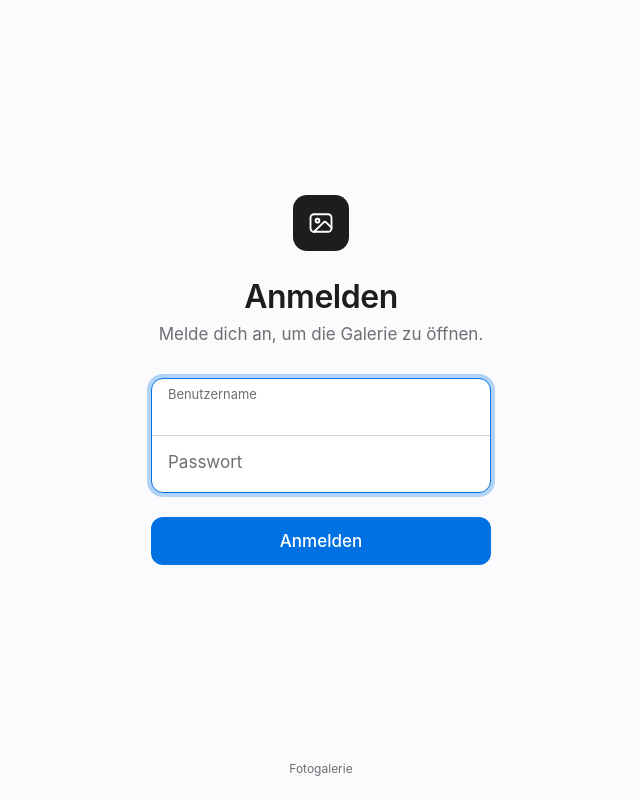
After one commit to ninortbrgr/tx-photo-galery, a Django app: page /accounts/login/ in a window 1280 px wide. The commit adds this page. Shown: the whole page, without its empty margins (319-959 px from the left). Run offline with Django 4.2, Linux system fonts and the light colour scheme.

Commit message:
Implement user authentication with login/logout functionality and restrict access to gallery

```diff
--- /dev/null
+++ b/photogallery/photogallery/middleware.py
@@ -0,0 +1,30 @@
+from django.shortcuts import redirect
+from django.conf import settings
+
+class LoginRequiredMiddleware:
+    def __init__(self, get_response):
+        self.get_response = get_response
+        self.login_url = getattr(settings, 'LOGIN_URL', '/accounts/login/')
+
+        # Pfade, die auch ohne Login erreichbar sein müssen
+        self.exempt_paths = [
+            self.login_url,
+            '/admin/',      # Django Admin (optional, falls Admins sich dort einloggen sollen)
+            '/static/',     # CSS, JS, Bilder
+            '/media/',      # Hochgeladene Dateien
+            # Hier kannst du weitere öffentliche URLs hinzufügen, z.B. '/registrierung/'
+        ]
+
+    def __call__(self, request):
+        if not request.user.is_authenticated:
+            path = request.path_info
+
+            # Prüfen, ob der aktuelle Pfad eine Ausnahme ist
+            is_exempt = any(path.startswith(exempt) for exempt in self.exempt_paths)
+
+            if not is_exempt:
+                # Umleitung zum Login mit dem ursprünglichen Pfad als Parameter (?next=...)
+                return redirect(f"{self.login_url}?next={path}")
+
+        response = self.get_response(request)
+        return response
--- a/photogallery/photogallery/urls.py
+++ b/photogallery/photogallery/urls.py
@@ -2,9 +2,11 @@ from django.contrib import admin
 from django.urls import path
 from . import views
 from . import settings
+from django.contrib.auth import views as auth_views
 
 urlpatterns = [
     path('admin/', admin.site.urls),
-    path('', views.index, name='index'),
-
+    path('accounts/login/', auth_views.LoginView.as_view(template_name='registration/login.html'), name='login'),
+    path('accounts/logout/', auth_views.LogoutView.as_view(), name='logout'),
+    path('', views.index_view, name='index'),
 ]
--- a/photogallery/templates/base.html
+++ b/photogallery/templates/base.html
@@ -76,6 +76,7 @@
         <nav>
             {% if request.user.is_authenticated %}
                 <span>Angemeldet als <strong>{{ request.user.username }}</strong></span>
+                <a href="{% url 'logout' %}">Abmelden</a>
                 {% if request.user.is_staff %}
                     <a href="{% url 'admin:index' %}" target="_blank">Admin</a>
                 {% endif %}
--- /dev/null
+++ b/photogallery/templates/registration/login.html
@@ -0,0 +1,251 @@
+<!DOCTYPE html>
+<html lang="de">
+<head>
+    <meta charset="UTF-8">
+    <meta name="viewport" content="width=device-width, initial-scale=1.0">
+    <meta name="color-scheme" content="light dark">
+    <title>Anmelden</title>
+    <style>
+        :root {
+            --bg: #fbfbfd;
+            --text: #1d1d1f;
+            --muted: #6e6e73;
+            --field-bg: #ffffff;
+            --border: #d2d2d7;
+            --accent: #0071e3;
+            --accent-hover: #0077ed;
+            --accent-active: #006edb;
+            --ring: rgba(0, 113, 227, 0.3);
+            --danger: #e30000;
+            --icon-bg: #1d1d1f;
+            --icon-fg: #ffffff;
+        }
+
+        @media (prefers-color-scheme: dark) {
+            :root {
+                --bg: #000000;
+                --text: #f5f5f7;
+                --muted: #86868b;
+                --field-bg: #1c1c1e;
+                --border: #3a3a3c;
+                --accent: #0a84ff;
+                --accent-hover: #409cff;
+                --accent-active: #0071e3;
+                --ring: rgba(10, 132, 255, 0.35);
+                --danger: #ff453a;
+                --icon-bg: #f5f5f7;
+                --icon-fg: #1d1d1f;
+            }
+        }
+
+        * { box-sizing: border-box; }
+
+        html { -webkit-text-size-adjust: 100%; }
+
+        body {
+            margin: 0;
+            min-height: 100vh;
+            display: flex;
+            flex-direction: column;
+            align-items: center;
+            justify-content: center;
+            padding: 24px 16px 64px;
+            background: var(--bg);
+            color: var(--text);
+            font-family: -apple-system, BlinkMacSystemFont, "SF Pro Text", "Helvetica Neue", Helvetica, Arial, sans-serif;
+            -webkit-font-smoothing: antialiased;
+        }
+
+        .login {
+            width: 100%;
+            max-width: 340px;
+            text-align: center;
+        }
+
+        .icon {
+            width: 56px;
+            height: 56px;
+            margin: 0 auto 28px;
+            border-radius: 14px;
+            background: var(--icon-bg);
+            color: var(--icon-fg);
+            display: flex;
+            align-items: center;
+            justify-content: center;
+        }
+
+        h1 {
+            margin: 0 0 8px;
+            font-family: -apple-system, BlinkMacSystemFont, "SF Pro Display", "Helvetica Neue", Helvetica, Arial, sans-serif;
+            font-size: 32px;
+            line-height: 1.125;
+            font-weight: 600;
+            letter-spacing: -0.015em;
+        }
+
+        .lead {
+            margin: 0 0 32px;
+            font-size: 17px;
+            line-height: 1.4;
+            color: var(--muted);
+        }
+
+        /* Zusammenhängende Eingabefelder */
+        .fields {
+            background: var(--field-bg);
+            border: 1px solid var(--border);
+            border-radius: 12px;
+            overflow: hidden;
+            text-align: left;
+            transition: border-color 0.15s, box-shadow 0.15s;
+        }
+
+        .fields:focus-within {
+            border-color: var(--accent);
+            box-shadow: 0 0 0 4px var(--ring);
+        }
+
+        .field {
+            position: relative;
+        }
+
+        .field + .field {
+            border-top: 1px solid var(--border);
+        }
+
+        .field input {
+            width: 100%;
+            height: 56px;
+            padding: 22px 16px 6px;
+            border: none;
+            border-radius: 0;
+            background: transparent;
+            color: var(--text);
+            font: inherit;
+            font-size: 17px;
+            outline: none;
+            -webkit-appearance: none;
+            appearance: none;
+        }
+
+        .field label {
+            position: absolute;
+            left: 16px;
+            top: 18px;
+            font-size: 17px;
+            line-height: 1;
+            color: var(--muted);
+            pointer-events: none;
+            transform-origin: left top;
+            transition: transform 0.15s ease, color 0.15s ease;
+        }
+
+        .field input:focus + label,
+        .field input:not(:placeholder-shown) + label,
+        .field input:-webkit-autofill + label {
+            transform: translateY(-9px) scale(0.76);
+        }
+
+        .field input:-webkit-autofill {
+            -webkit-text-fill-color: var(--text);
+            transition: background-color 9999s ease-out 0s;
+        }
+
+        /* Fehler- und Hinweistexte */
+        .message {
+            margin: 14px 4px 0;
+            font-size: 14px;
+            line-height: 1.4;
+            text-align: left;
+            color: var(--muted);
+        }
+
+        .message.error { color: var(--danger); }
+
+        .submit {
+            width: 100%;
+            height: 48px;
+            margin-top: 24px;
+            border: none;
+            border-radius: 12px;
+            background: var(--accent);
+            color: #ffffff;
+            font: inherit;
+            font-size: 17px;
+            font-weight: 500;
+            cursor: pointer;
+            transition: background-color 0.15s;
+        }
+
+        .submit:hover { background: var(--accent-hover); }
+        .submit:active { background: var(--accent-active); }
+        .submit:focus-visible { outline: none; box-shadow: 0 0 0 4px var(--ring); }
+
+        .footnote {
+            position: fixed;
+            bottom: 24px;
+            left: 0;
+            right: 0;
+            text-align: center;
+            font-size: 12px;
+            color: var(--muted);
+        }
+
+        @media (prefers-reduced-motion: reduce) {
+            * { transition: none !important; }
+        }
+    </style>
+</head>
+<body>
+    <main class="login">
+        <div class="icon" aria-hidden="true">
+            <svg width="28" height="28" viewBox="0 0 24 24" fill="none" stroke="currentColor" stroke-width="1.6" stroke-linecap="round" stroke-linejoin="round">
+                <rect x="3" y="4.5" width="18" height="15" rx="3"></rect>
+                <circle cx="9" cy="10" r="1.6"></circle>
+                <path d="M21 16l-4.6-4.6a1.5 1.5 0 0 0-2.1 0L6 19.5"></path>
+            </svg>
+        </div>
+
+        <h1>Anmelden</h1>
+        <p class="lead">Melde dich an, um die Galerie zu öffnen.</p>
+
+        <form method="post" action="{% url 'login' %}">
+            {% csrf_token %}
+
+            <div class="fields">
+                <div class="field">
+                    <input type="text" name="username" id="id_username" placeholder=" "
+                           autocomplete="username" autocapitalize="none" autocorrect="off"
+                           spellcheck="false" autofocus required>
+                    <label for="id_username">Benutzername</label>
+                </div>
+                <div class="field">
+                    <input type="password" name="password" id="id_password" placeholder=" "
+                           autocomplete="current-password" required>
+                    <label for="id_password">Passwort</label>
+                </div>
+            </div>
+
+            {% if form.errors %}
+                <p class="message error" role="alert">
+                    Benutzername oder Passwort ist nicht korrekt.
+                </p>
+            {% elif next %}
+                {% if user.is_authenticated %}
+                    <p class="message error" role="alert">
+                        Dein Account hat keinen Zugriff auf diese Seite.
+                    </p>
+                {% else %}
+                    <p class="message">Für diese Seite ist eine Anmeldung erforderlich.</p>
+                {% endif %}
+            {% endif %}
+
+            <input type="hidden" name="next" value="{{ next }}">
+
+            <button type="submit" class="submit">Anmelden</button>
+        </form>
+    </main>
+
+    <div class="footnote">Fotogalerie</div>
+</body>
+</html>
```
Also changed, not shown: photogallery/gallery/static/style.css (deleted, +0 -144 lines), photogallery/photogallery/settings.py (+6 -1 lines), photogallery/photogallery/views.py (+4 -6 lines).
